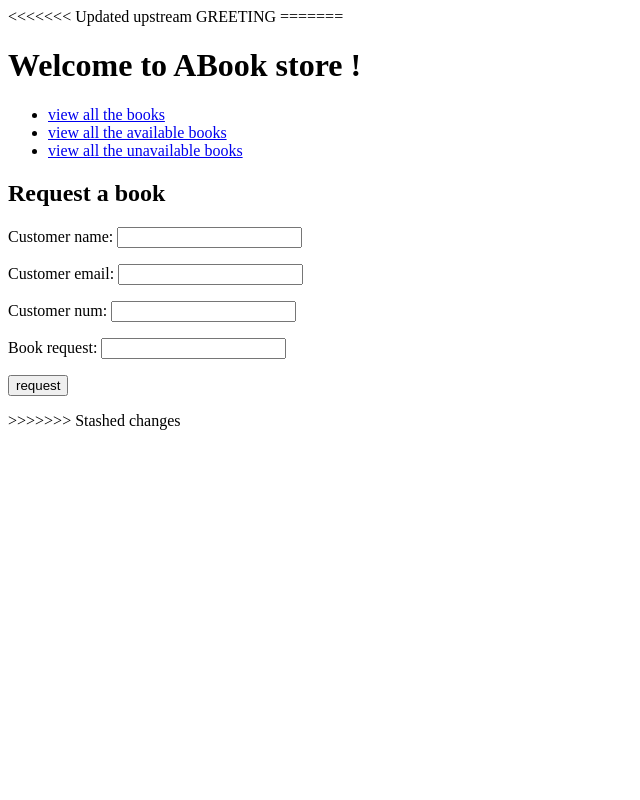
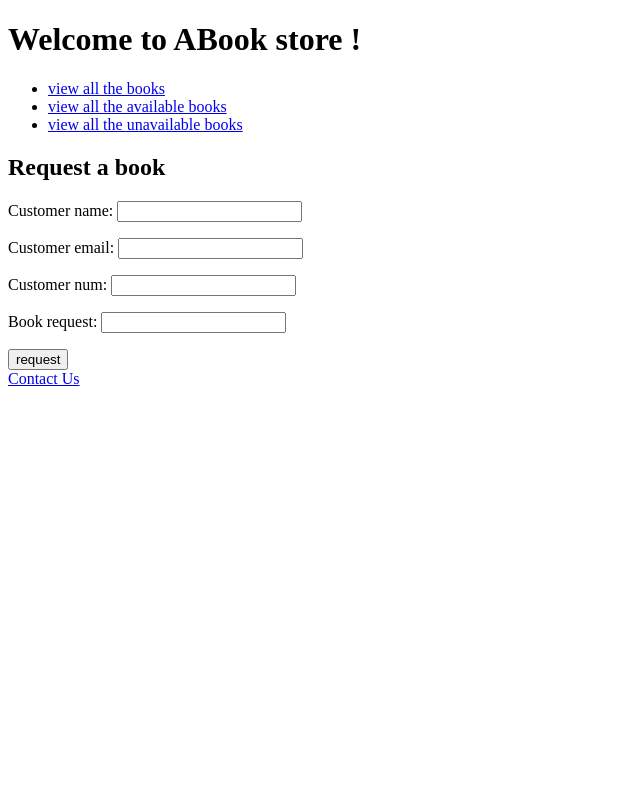
Before and after one commit to mis350-s21/final-project-final-project-ab, a Django app: page /bookstore/ in a window 1280 px wide. Shown: the whole page, without its empty margins (0-640 px from the left). Run offline with Django 3.2, Linux system fonts and the light colour scheme.

Commit message:
Contact us model + form

```diff
--- a/finalprojectab/bookstore/admin.py
+++ b/finalprojectab/bookstore/admin.py
@@ -1,6 +1,6 @@
 from django.contrib import admin
 
-from .models import Book , Author , Customer, Request
+from .models import Book , Author, Contact_us , Customer, Request
 
 # Register your models here.
 
@@ -18,6 +18,10 @@ class CustomerAdmin(admin.ModelAdmin):
 class RequestAdmin(admin.ModelAdmin):
     list_display = ("customer_name" , "customer_email" , "customer_num" , "book_request")
 
+class Contact_usAdmin(admin.ModelAdmin):
+    list_display = ("name" , "email" , "phone_num" , "problem" , "created_on" , "preferred_time")
+
 admin.site.register(Book , BookAdmin)
 admin.site.register(Customer , CustomerAdmin)
 admin.site.register(Request , RequestAdmin)
+admin.site.register(Contact_us , Contact_usAdmin)
--- a/finalprojectab/bookstore/forms.py
+++ b/finalprojectab/bookstore/forms.py
@@ -7,3 +7,8 @@ class RequestForm(forms.ModelForm):
     class Meta:
         model = models.Request
         fields = ['customer_name' , 'customer_email' , 'customer_num' , 'book_request']
+
+class Contact_usForm(forms.ModelForm):
+    class Meta:
+        model = models.Contact_us
+        fields = ["name" , "email" , "phone_num" , "problem" , "preferred_time"]
--- a/finalprojectab/bookstore/models.py
+++ b/finalprojectab/bookstore/models.py
@@ -1,4 +1,5 @@
 from django.db import models
+from django.db.models.fields import IntegerField
 
 
 # Create your models here.
@@ -10,10 +11,7 @@ class Book(models.Model):
         (1,"In Cart"),
     )
 
-    title = models.CharField(max_length=100, unique=True)
     slug = models.SlugField(max_length=100, unique=True)
-    body =models.TextField()
-    created_at = models.DateTimeField(auto_now_add=True)
     updated_at = models.DateTimeField(auto_now=True)
     Cart = models.IntegerField(choices=CART, default=0)
     category = models.CharField(max_length=50 , null=False)
@@ -40,5 +38,18 @@ class Request(models.Model):
     customer_email = models.EmailField()
     customer_num = models.IntegerField(null=False)
     book_request = models.CharField(max_length=100 , null=False)
+
+class Contact_us(models.Model):
+    TIME = (
+        (0 , "8 AM to 12PM"),
+        (1 , "12 PM to 4 PM"),
+        (2 , "4 PM to 8 PM"),
+    )
+    name = models.CharField(max_length=50 , null=False)
+    email = models.EmailField(null=False)
+    phone_num = models.IntegerField(null=False)
+    problem = models.TextField(null=False)
+    created_on = models.DateTimeField(auto_now_add=True)
+    preferred_time =models.IntegerField(choices=TIME , default=0)
 # this is a test
 # part 2
--- a/finalprojectab/bookstore/templates/greeting.html
+++ b/finalprojectab/bookstore/templates/greeting.html
@@ -1,7 +1,3 @@
-<<<<<<< Updated upstream
-<html>
-    <head> GREETING </head>
-=======
 <!DOCTYPE html>
 <html lang="en">
 <head>
@@ -23,6 +19,7 @@
         {{form.as_p}}
         <input type="submit" value="request">
     </form>
+
+    <a href="/bookstore/contact_us/">Contact Us</a>
 </body>
->>>>>>> Stashed changes
 </html>
--- a/finalprojectab/bookstore/urls.py
+++ b/finalprojectab/bookstore/urls.py
@@ -8,4 +8,5 @@ urlpatterns = [
     path('available_books/', views.available_books_list),
     path('unavailable_books/', views.unavailable_books_list),
     path('book/<str:s>/', views.books_list_Category),
+    path('contact_us/' , views.contact_us),
 ]
--- a/finalprojectab/bookstore/views.py
+++ b/finalprojectab/bookstore/views.py
@@ -1,7 +1,7 @@
 from django.shortcuts import redirect, render
 
 from .models import Book
-from .forms import RequestForm
+from .forms import RequestForm , Contact_usForm
 # Create your views here.
 
 def greeting(request):
@@ -41,3 +41,13 @@ def books_list_Category(request , s):
     }
 
     return render(request , 'book_details.html' , data)
+
+def contact_us(request):
+    cu = Contact_usForm(request.POST or None)
+    if cu.is_valid():
+        cu.save()
+        return redirect("greeting")
+    data = {
+        'form' : cu ,
+    }
+    return render(request , 'contact_us.html' , data)
```
Also changed, not shown: finalprojectab/bookstore/templates/contact_us.html (added, +16 -0 lines), finalprojectab/bookstore/migrations/0003_auto_20220108_2110.py (added).
